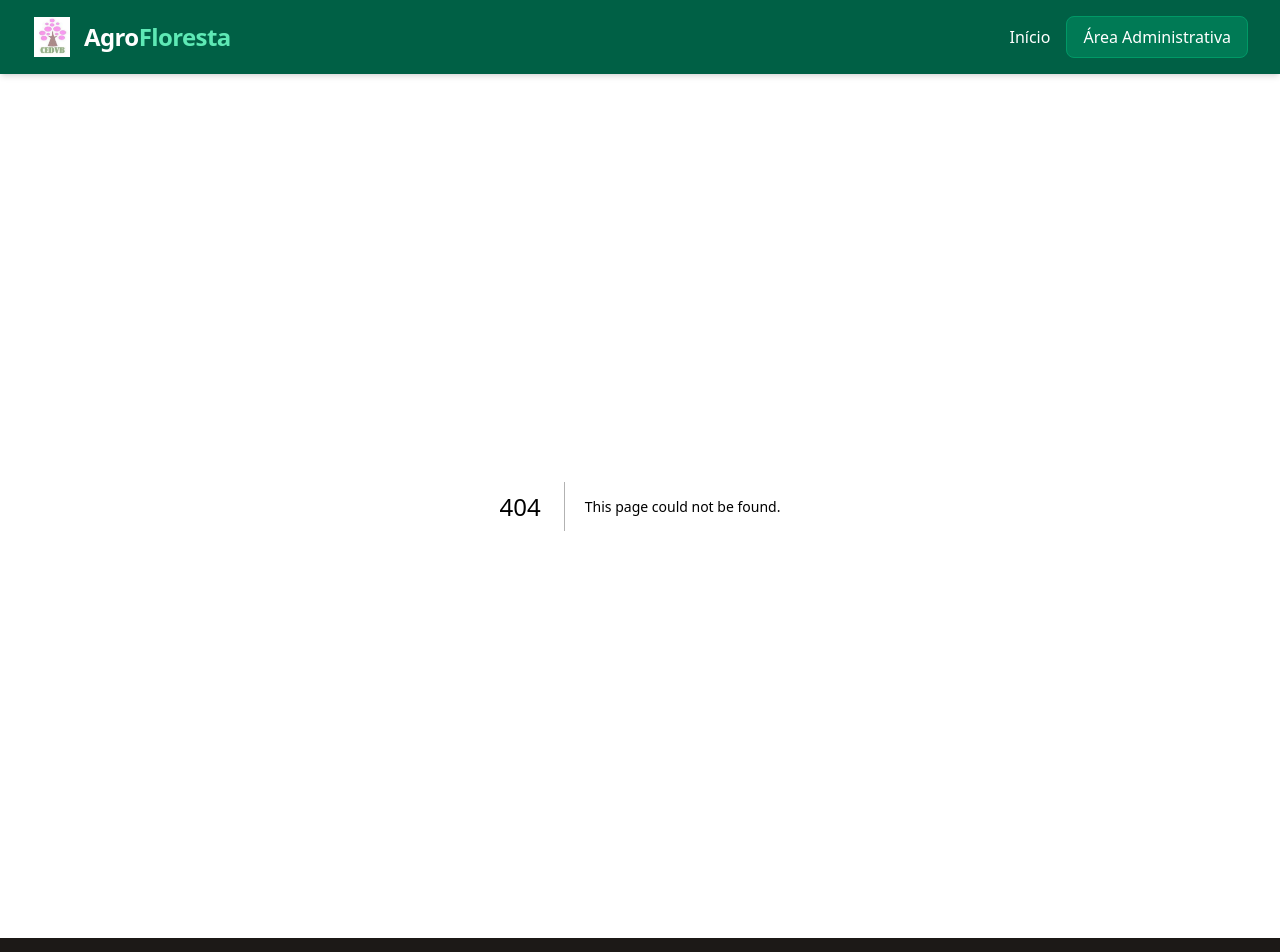
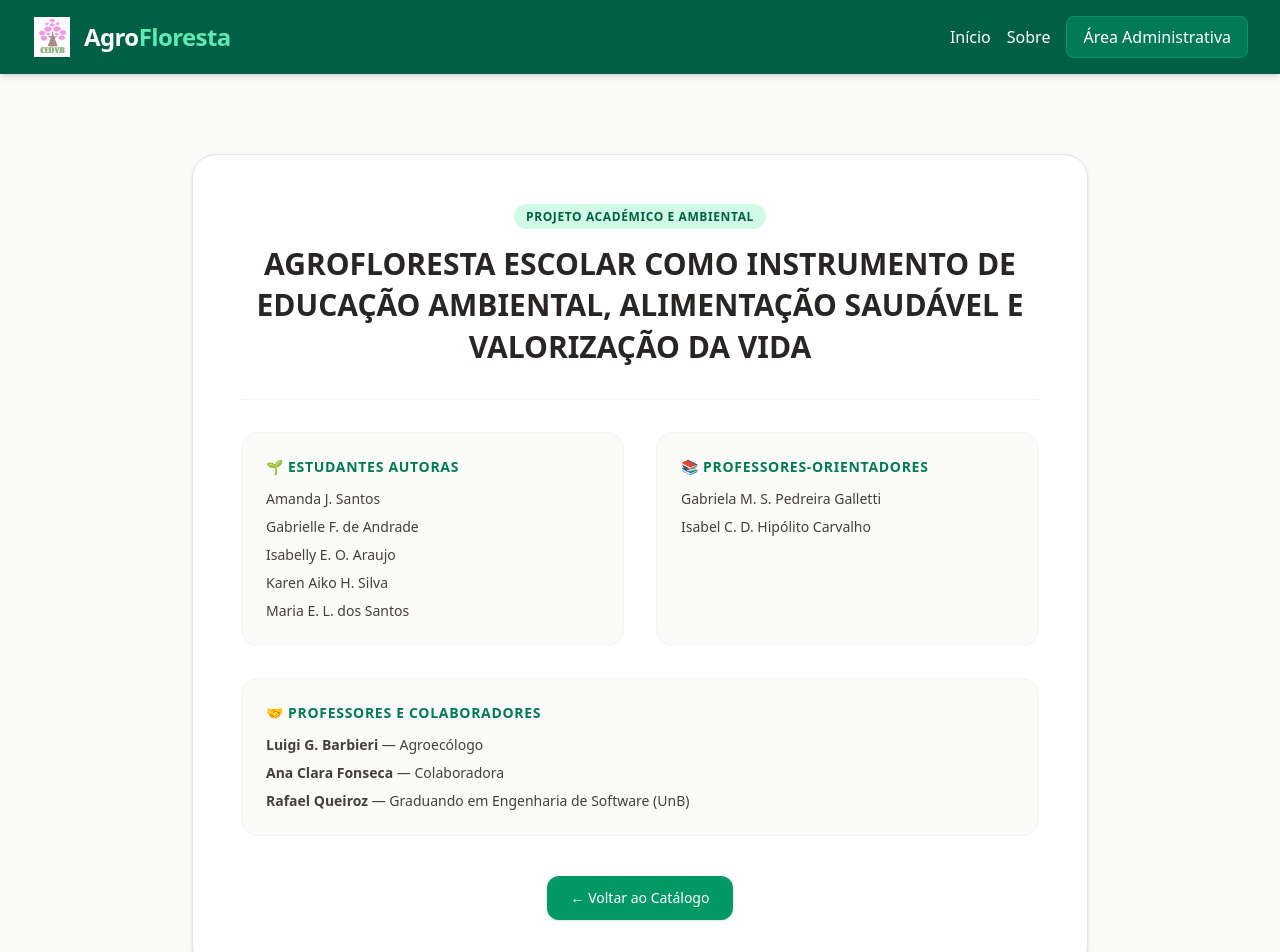
Before and after one commit to RafaelQueiroz7/Catalogo-Agrofloresta, a Next.js app: page /sobre in a window 1280 px wide. Before the commit this address had no page. Shown: the top 952 px of the page. Built offline with nearby package versions, Linux system fonts and the light colour scheme.

Commit message:
Feat: pagina 'sobre' do projeto

```diff
--- /dev/null
+++ b/src/app/sobre/page.js
@@ -0,0 +1,71 @@
+export default function SobreProjeto() {
+  return (
+    <main className="min-h-screen bg-stone-50 py-12 px-4 sm:px-6 lg:px-8">
+      <div className="max-w-4xl mx-auto bg-white rounded-3xl border border-stone-200 shadow-sm p-8 sm:p-12">
+
+        {/* Título do Projeto */}
+        <div className="text-center border-b border-stone-100 pb-8 mb-8">
+          <span className="bg-emerald-100 text-emerald-800 text-xs font-bold uppercase tracking-wider px-3 py-1 rounded-full">
+            Projeto Académico e Ambiental
+          </span>
+          <h1 className="text-2xl sm:text-3xl font-extrabold text-stone-800 mt-4 leading-snug">
+            AGROFLORESTA ESCOLAR COMO INSTRUMENTO DE EDUCAÇÃO AMBIENTAL, ALIMENTAÇÃO SAUDÁVEL E VALORIZAÇÃO DA VIDA
+          </h1>
+        </div>
+
+        {/* Grelha de Informações */}
+        <div className="grid grid-cols-1 md:grid-cols-2 gap-8">
+
+          {/* Estudantes */}
+          <div className="bg-stone-50 p-6 rounded-2xl border border-stone-100">
+            <h2 className="text-sm font-bold uppercase tracking-wider text-emerald-700 mb-3 flex items-center gap-2">
+              🌱 Estudantes Autoras
+            </h2>
+            <ul className="space-y-2 text-stone-700 text-sm">
+              <li>Amanda J. Santos</li>
+              <li>Gabrielle F. de Andrade</li>
+              <li>Isabelly E. O. Araujo</li>
+              <li>Karen Aiko H. Silva</li>
+              <li>Maria E. L. dos Santos</li>
+            </ul>
+          </div>
+
+          {/* Professores-orientadores */}
+          <div className="bg-stone-50 p-6 rounded-2xl border border-stone-100">
+            <h2 className="text-sm font-bold uppercase tracking-wider text-emerald-700 mb-3 flex items-center gap-2">
+              📚 Professores-Orientadores
+            </h2>
+            <ul className="space-y-2 text-stone-700 text-sm">
+              <li>Gabriela M. S. Pedreira Galletti</li>
+              <li>Isabel C. D. Hipólito Carvalho</li>
+            </ul>
+          </div>
+
+        </div>
+
+        {/* Professores / Colaboradores */}
+        <div className="mt-8 bg-stone-50 p-6 rounded-2xl border border-stone-100">
+          <h2 className="text-sm font-bold uppercase tracking-wider text-emerald-700 mb-3 flex items-center gap-2">
+            🤝 Professores e Colaboradores
+          </h2>
+          <ul className="space-y-2 text-stone-700 text-sm">
+            <li><strong>Luigi G. Barbieri</strong> — Agroecólogo</li>
+            <li><strong>Ana Clara Fonseca</strong> — Colaboradora</li>
+            <li><strong>Rafael Queiroz</strong> — Graduando em Engenharia de Software (UnB)</li>
+          </ul>
+        </div>
+
+        {/* Botão de Voltar */}
+        <div className="mt-10 text-center">
+          <a
+            href="/"
+            className="inline-block bg-emerald-600 hover:bg-emerald-700 text-white font-medium text-sm px-6 py-3 rounded-xl transition shadow-sm"
+          >
+            ← Voltar ao Catálogo
+          </a>
+        </div>
+
+      </div>
+    </main>
+  );
+}
--- a/src/components/NavBar.js
+++ b/src/components/NavBar.js
@@ -20,6 +20,7 @@ export default function NavBar() {
 
         <nav className="flex items-center gap-4 font-medium">
           <Link href="/" className="hover:text-emerald-200 transition">Início</Link>
+          <Link href="/sobre" className="hover:text-emerald-200 transition">Sobre</Link>
           <Link
             href="/admin"
             className="bg-emerald-700 hover:bg-emerald-600 border border-emerald-600 px-4 py-2 rounded-lg transition"
```
